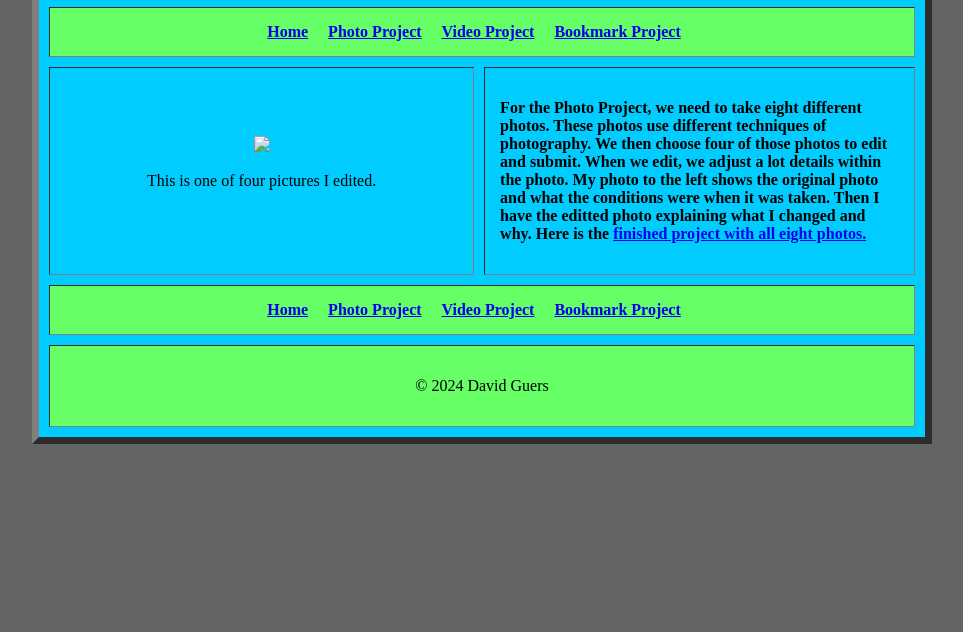
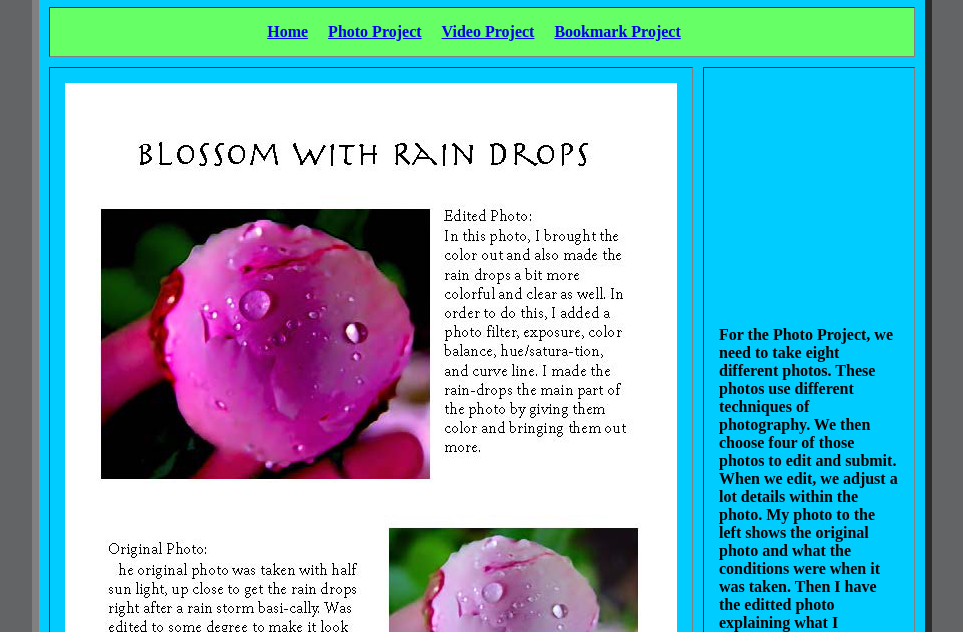
Before and after one commit to DragonWolf10042003/MUportfolio.github.io, a plain HTML site: page photo.html in a window 1280 px wide. Shown: the part 168-800 px from the top of the page, without its empty margins (158-1121 px from the left). Drawn offline with Linux system fonts and the light colour scheme.

Commit message:
Update photo.html

```diff
--- a/photo.html
+++ b/photo.html
@@ -23,7 +23,7 @@
 
 <tr>
 	<td style="Width:450px" align="center">
-		<img src="GuersPhotos2.pdf">
+		<img src="GuersPhotos2.png">
 		<p>This is one of four pictures I edited.</p>
 	</td>
 	<td style="width:450px">
```
